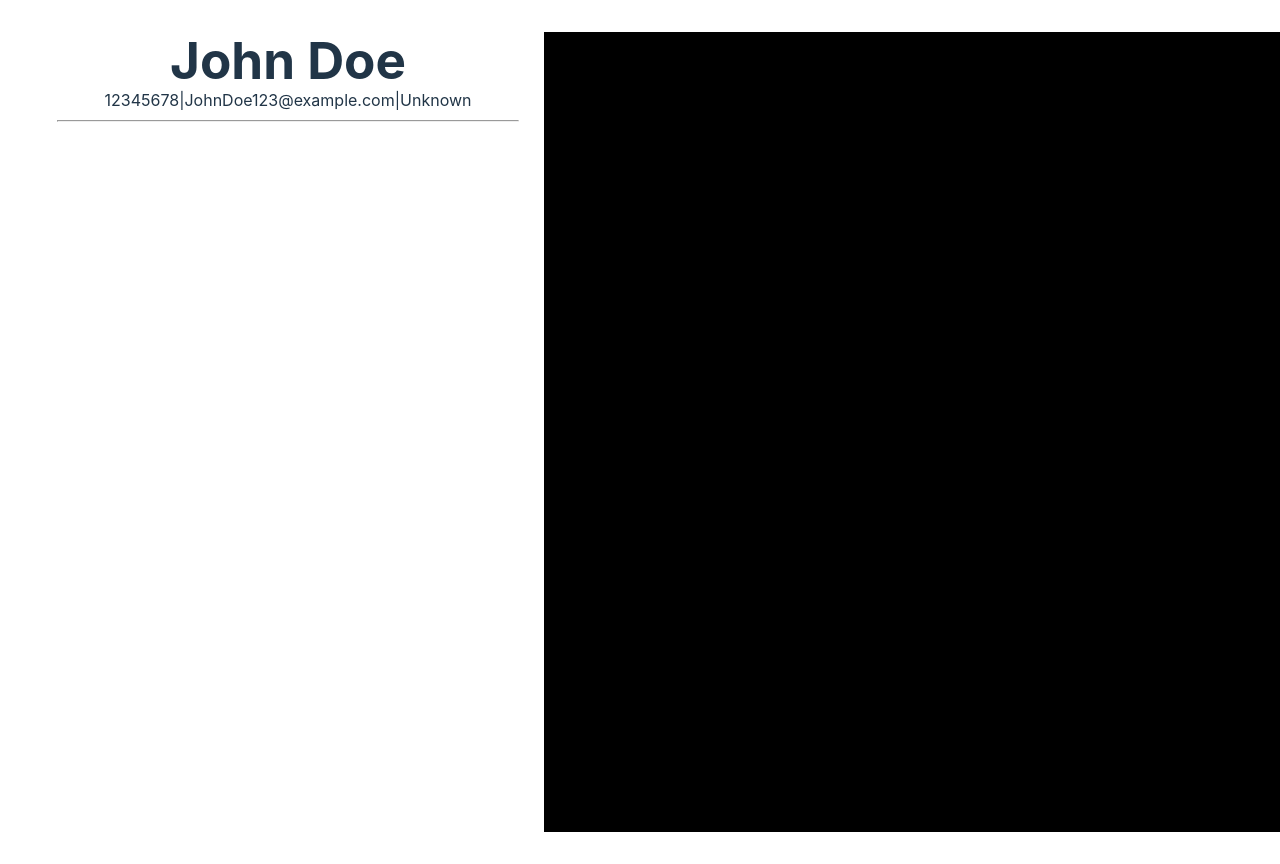
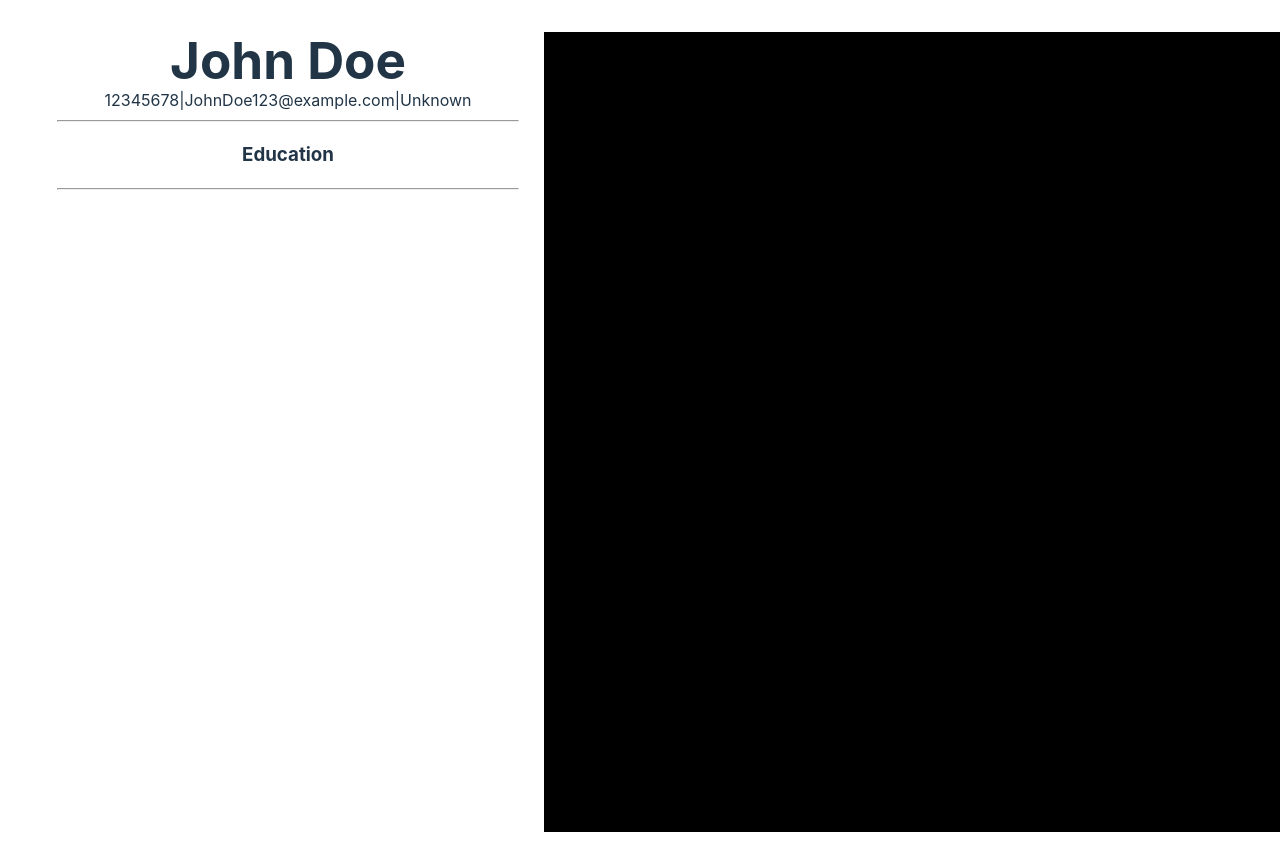
Before and after one commit to G-Y-Chan/resume-generator-app, a React (Vite) app: page / in a window 1280 px wide. Shown: the top 864 px of the page. Built offline with nearby package versions, Linux system fonts and the light colour scheme.

Commit message:
Add title for education section

```diff
--- a/src/components/Resume.jsx
+++ b/src/components/Resume.jsx
@@ -16,6 +16,10 @@ function Resume(props) {
             <hr
                 style={{width:"36vw"}}
             ></hr>
+            <h3>Education</h3>
+            <hr
+                style={{width:"36vw"}}
+            ></hr>
         </div>
     )
 }
```
